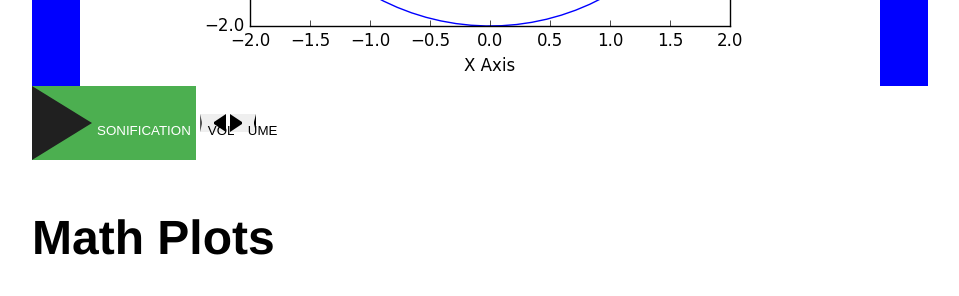
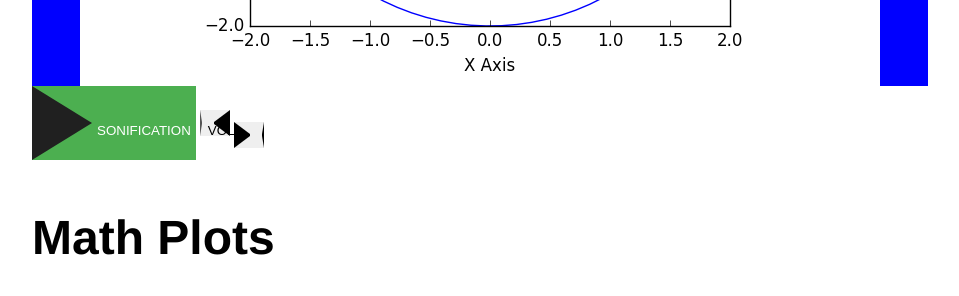
Before and after one commit to rbobkoskie3/rbobkoskie3.github.io, a Jekyll site: the page built from fixes/index.html, in a window 1280 px wide. Shown: the part 909-1205 px from the top of the page, without its empty margins (160-1119 px from the left). Built offline with Jekyll 4.4.1, drawn with Linux system fonts in a browser that asks for light colours.

Commit message:
Add files via upload

```diff
--- a/fixes/index.html
+++ b/fixes/index.html
@@ -139,18 +139,18 @@
             width: 0;
             height: 0;
             text-align: left;
-            border-top: 8px solid transparent;
-            border-right: 12px solid #000;
-            border-bottom: 8px solid transparent;
+            border-top: 12px solid transparent;
+            border-right: 16px solid #000;
+            border-bottom: 12px solid transparent;
         }
 
         .ume {
             width: 0;
             height: 0;
             text-align: right;
-            border-top: 8px solid transparent;
-            border-left: 12px solid #000;
-            border-bottom: 8px solid transparent;
+            border-top: 12px solid transparent;
+            border-left: 16px solid #000;
+            border-bottom: 12px solid transparent;
         }
         </style>
 </head>
@@ -174,13 +174,20 @@
         <div id ="myAnimation"></div>
         </div>
         <script>
-                var isPlaying = false
+                var audio = document.getElementById("audio");
+                cur_vol = audio.volume;
+                var isPlaying = false;
+
+                function vol_inc() {
+                        audio.volume = cur_vol + 0.1;
+                }
+
                 function play(button) {
                         var elem = document.getElementById("myAnimation");
                         var pos = 0;
                         var id = setInterval(frame, 10);
                         // var id = setTimeout(frame, 1000);
-                        var audio = document.getElementById("audio");
+                        // var audio = document.getElementById("audio");
                         audio.volume = 0.4;
 
                         audio.onended = function() {
@@ -231,5 +238,5 @@
         </script>
         <!-- input type="button" class="button" value="SONIFICATION" onclick="play()" -->
         <button class="play" onclick="play(this)">SONIFICATION</button>
-        <button class="vol" onclick="play(this)">VOL</button>
-        <button class="ume" onclick="play(this)">UME</button>
+        <button class="vol" onclick="vol_dec()">VOLUME</button>
+        <button class="ume" onclick="vol_inc()"></button>
```
